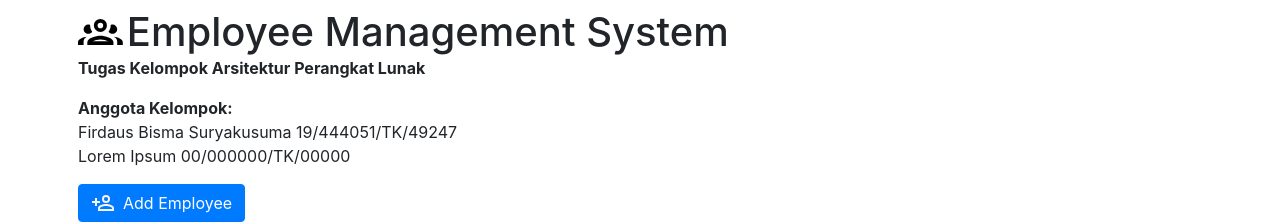
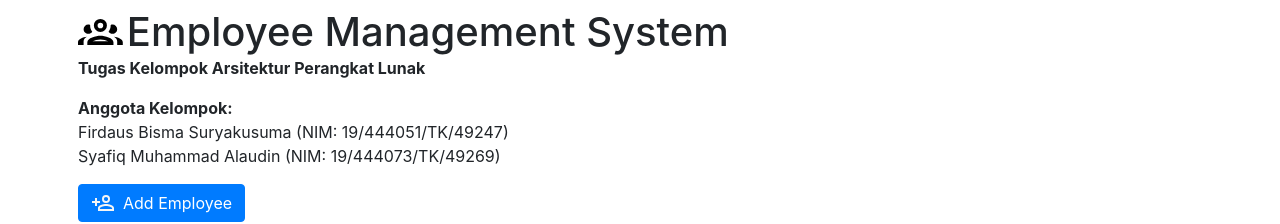
Before and after one commit to gldnpz17/EmployeeManagement, a React (Create React App) app in the folder EmployeeManagement/client-app/: page / in a window 1280 px wide. Shown: the top 224 px of the page. Built offline with nearby package versions, Linux system fonts and the light colour scheme; no server answers.

Commit message:
Added team member identity.

```diff
--- a/EmployeeManagement/client-app/src/Home.js
+++ b/EmployeeManagement/client-app/src/Home.js
@@ -53,8 +53,8 @@ const Home = () => {
       </div>
       <p className="mb-3"><b>Tugas Kelompok Arsitektur Perangkat Lunak</b></p>
       <b>Anggota Kelompok:</b>
-      <p>Firdaus Bisma Suryakusuma 19/444051/TK/49247</p>
-      <p>Lorem Ipsum 00/000000/TK/00000</p>
+      <p>Firdaus Bisma Suryakusuma (NIM: 19/444051/TK/49247)</p>
+      <p>Syafiq Muhammad Alaudin (NIM: 19/444073/TK/49269)</p>
 
       <Button className="mt-3 d-flex flex-row" onClick={() => setAddEmployeeModalShow(true)}>
         <svg className="mr-2" style={{width: '1.5em', height: '1.5em'}} viewBox="0 0 24 24">
```
Also changed, not shown: 1 other file (tests, documents, lock files or other folders).
